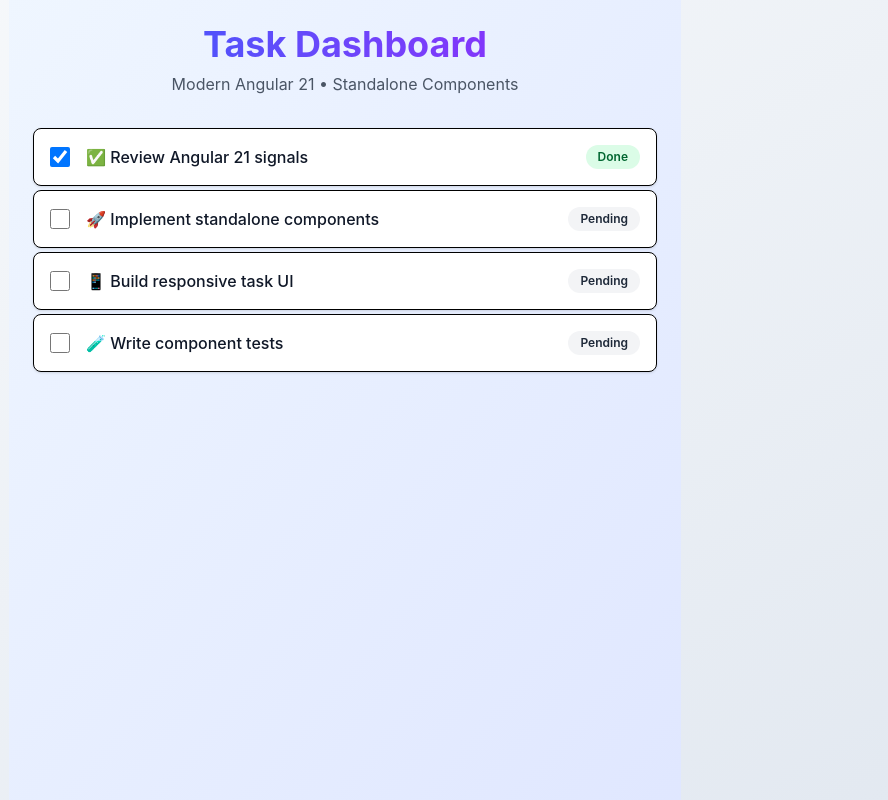
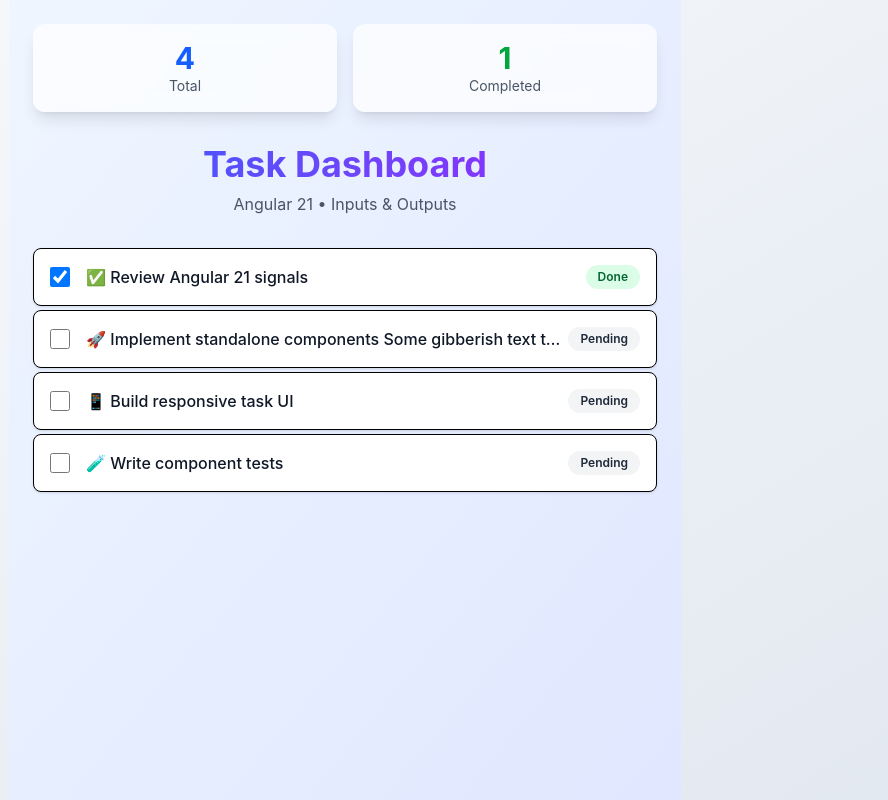
Before and after one commit to neutral-00/practice-angular, an Angular app: page / in a window 1280 px wide. Shown: the whole page, without its empty margins (295-1183 px from the left). Built offline with nearby package versions, Linux system fonts and the light colour scheme.

Commit message:
task-list updated to handle taskToggled event
and also added section to track total task and completed task

```diff
--- a/src/app/components/task-list/task-list.component.ts
+++ b/src/app/components/task-list/task-list.component.ts
@@ -1,5 +1,5 @@
 import { CommonModule } from '@angular/common';
-import { Component, signal } from '@angular/core';
+import { Component, computed, signal } from '@angular/core';
 import { TaskItem } from '../task-item/task-item.component';
 import { Task } from '../../models/Task';
 
@@ -8,19 +8,37 @@ import { Task } from '../../models/Task';
   imports: [CommonModule, TaskItem],
   template: `
     <div class="max-w-2xl mx-auto p-6 bg-linear-to-br from-blue-50 to-indigo-100 min-h-screen">
+      <!-- Stats Cards -->
+      <div class="grid grid-cols-2 gap-4 mb-8 text-center">
+        <div class="p-4 bg-white/70 backdrop-blur rounded-xl shadow-lg">
+          <div class="text-3xl font-bold text-blue-600">{{ totalTasks() }}</div>
+          <div class="text-sm text-gray-600">Total</div>
+        </div>
+        <div class="p-4 bg-white/70 backdrop-blur rounded-xl shadow-lg">
+          <div class="text-3xl font-bold text-green-600">{{ completedTasks() }}</div>
+          <div class="text-sm text-gray-600">Completed</div>
+        </div>
+      </div>
+
       <!-- Header -->
       <div class="text-center mb-8">
         <h1
-          class="text-4xl font-bold bg-linear-to-r from-blue-600 to-purple-600 bg-clip-text text-transparent mb-2"
+          class="text-4xl font-bold bg-linear-to-r from-blue-600 to-purple-600
+                    bg-clip-text text-transparent mb-2"
         >
           Task Dashboard
         </h1>
-        <p class="text-gray-600">Modern Angular 21 • Standalone Components</p>
+        <p class="text-gray-600">Angular 21 • Inputs & Outputs</p>
       </div>
 
-      <!-- Tasks -->
+      <!-- Interactive Tasks -->
       <div class="space-y-3">
-        <app-task-item *ngFor="let task of tasks()" [task]="task"></app-task-item>
+        <app-task-item
+          *ngFor="let task of tasks()"
+          [task]="task"
+          (taskToggled)="updateTask($event)"
+        >
+        </app-task-item>
       </div>
 
       <!-- Empty State -->
@@ -41,8 +59,24 @@ export class TaskList {
   // Signal-based state (Angular 21 style)
   tasks = signal<Task[]>([
     { id: 1, title: '✅ Review Angular 21 signals', completed: true },
-    { id: 2, title: '🚀 Implement standalone components', completed: false },
+    {
+      id: 2,
+      title:
+        '🚀 Implement standalone components Some gibberish text to make it much longer Some gibberish text to make it much longer',
+      completed: false,
+    },
     { id: 3, title: '📱 Build responsive task UI', completed: false },
     { id: 4, title: '🧪 Write component tests', completed: false },
   ]);
+
+  // ✅ Computed signals (reactive derived state)
+  totalTasks = computed(() => this.tasks().length);
+  completedTasks = computed(() => this.tasks().filter((task) => task.completed).length);
+
+  // ✅ Handle child → parent events
+  updateTask(updatedTask: Task) {
+    this.tasks.update((tasks) =>
+      tasks.map((task) => (task.id === updatedTask.id ? updatedTask : task)),
+    );
+  }
 }
```
